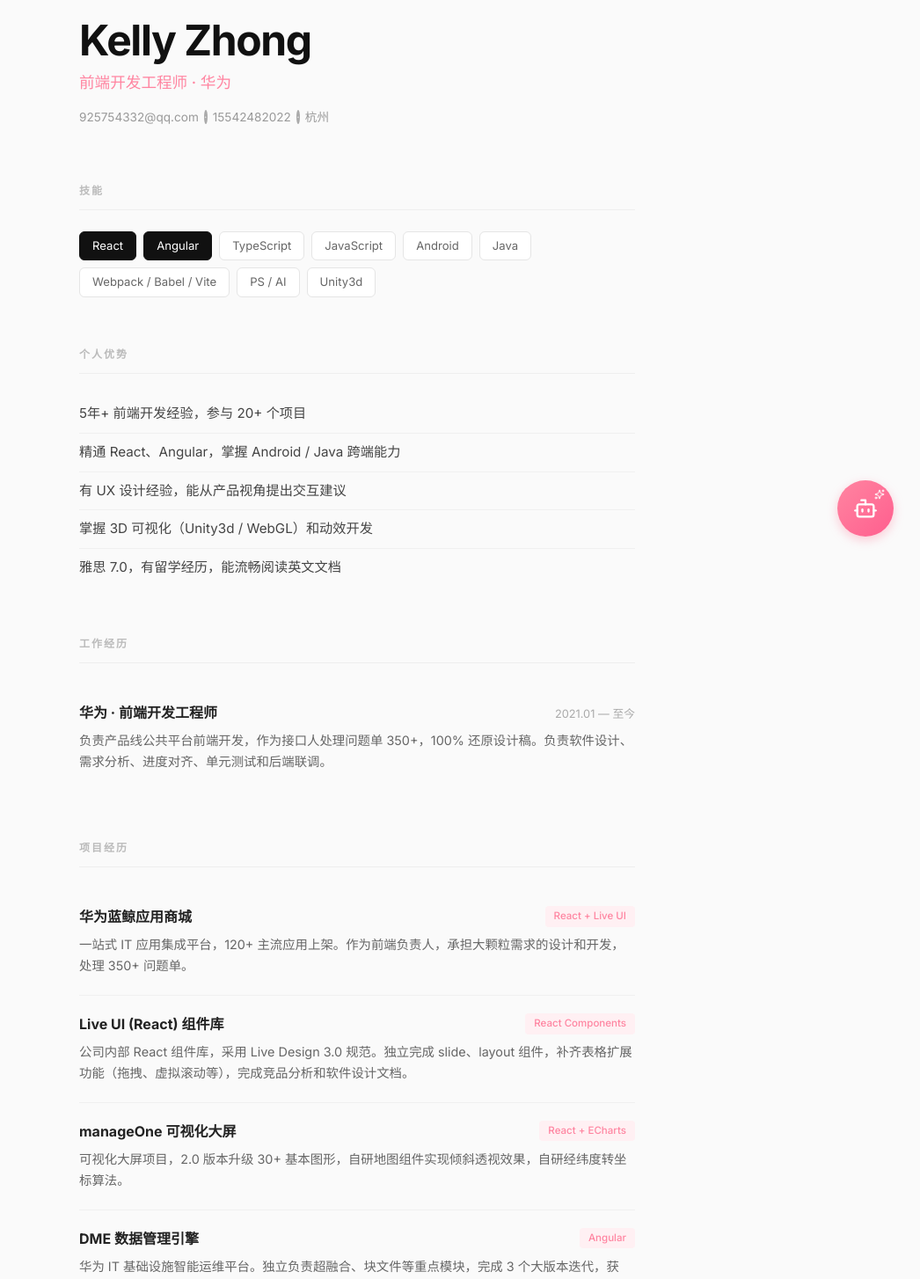
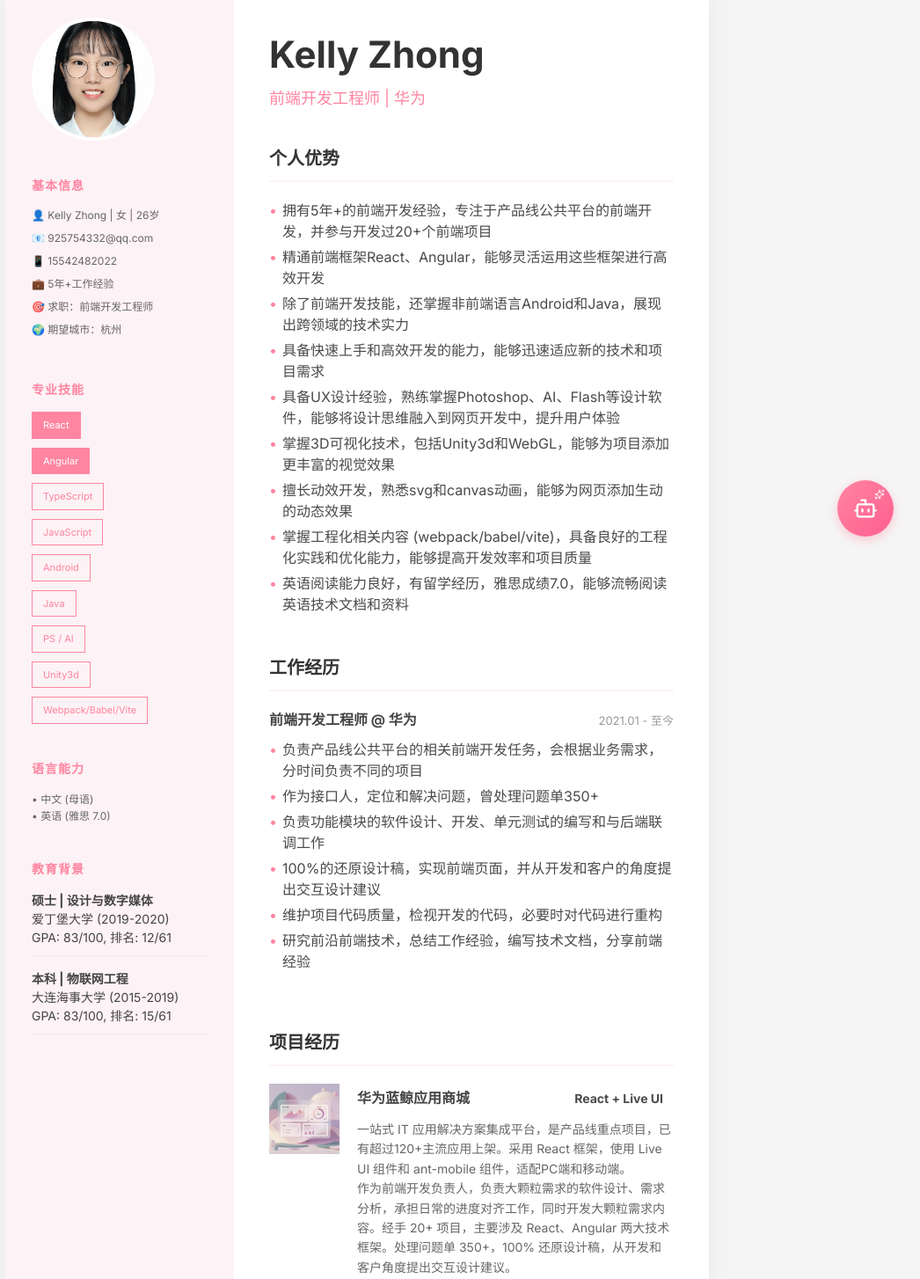
Before and after one commit to 925754332-dev/pinkdev-portfolio, a React (Vite) app: page /resume in a window 1280 px wide. Shown: the part 160-1614 px from the top of the page at 88% size, without its empty margins (234-1280 px from the left). Built offline with nearby package versions, Linux system fonts and the light colour scheme.

Commit message:
restore original resume

```diff
--- a/src/pages/Resume.css
+++ b/src/pages/Resume.css
@@ -1,210 +1,231 @@
 .resume-page {
-  background: #fafafa;
+  background-color: #f5f5f5;
   min-height: 100vh;
-  padding: 0;
-  font-family: 'Inter', -apple-system, sans-serif;
+  padding: 40px 20px;
+  display: flex;
+  justify-content: center;
+  font-family: 'Inter', sans-serif;
 }
 
-.resume-content {
-  max-width: 680px;
-  margin: 0 auto;
-  padding: 80px 24px 120px;
+.resume-paper {
+  width: 800px;
+  background-color: white;
+  display: flex;
+  box-shadow: 0 10px 30px rgba(0, 0, 0, 0.05);
+  min-height: 1100px; /* A4 Ratio approx */
 }
 
-/* Hero */
-.resume-hero {
-  margin-bottom: 64px;
+/* --- Sidebar --- */
+.resume-sidebar {
+  width: 260px;
+  background-color: #FDF2F5;
+  padding: 40px 30px;
+  display: flex;
+  flex-direction: column;
+  gap: 40px;
 }
 
-.resume-hero h1 {
-  font-size: 3em;
-  font-weight: 800;
-  color: #111;
-  margin: 0;
-  letter-spacing: -0.03em;
-  line-height: 1.1;
+.resume-avatar {
+  width: 140px;
+  height: 140px;
+  border-radius: 50%;
+  background-color: #FF85A1;
+  overflow: hidden;
+  border: 4px solid white;
 }
 
-.hero-subtitle {
-  font-size: 1.1em;
-  color: #FF85A1;
-  margin: 8px 0 0;
-  font-weight: 500;
+.resume-avatar img {
+  width: 100%;
+  height: 100%;
+  object-fit: cover;
 }
 
-.hero-contact {
-  margin-top: 16px;
-  font-size: 0.85em;
-  color: #999;
+.resume-section-title {
+  font-size: 14px;
+  font-weight: 800;
+  color: #FF85A1;
+  letter-spacing: 1px;
+  margin-bottom: 15px;
+  text-transform: uppercase;
 }
 
-.hero-contact .dot {
-  margin: 0 6px;
-  color: #ddd;
+.contact-item, .social-item {
+  font-size: 12px;
+  color: #666;
+  margin-bottom: 8px;
+  display: block;
+  text-decoration: none;
 }
 
-/* Sections */
-.resume-section {
-  margin-bottom: 56px;
+.skills-list {
+  display: flex;
+  flex-direction: column;
+  gap: 10px;
 }
 
-.resume-section h2 {
-  font-size: 0.75em;
-  font-weight: 700;
-  text-transform: uppercase;
-  letter-spacing: 2px;
-  color: #bbb;
-  margin: 0 0 24px;
-  padding-bottom: 12px;
-  border-bottom: 1px solid #eee;
+.skill-tag {
+  padding: 6px 12px;
+  font-size: 11px;
+  border: 1px solid #FF85A1;
+  color: #FF85A1;
+  display: inline-block;
+  width: fit-content;
 }
 
-/* Tags */
-.tags {
-  display: flex;
-  flex-wrap: wrap;
-  gap: 8px;
+.skill-tag.solid {
+  background-color: #FF85A1;
+  color: white;
 }
 
-.tag {
-  font-size: 0.82em;
+.lang-item, .interest-text {
+  font-size: 12px;
   color: #666;
-  padding: 6px 14px;
-  border: 1px solid #e5e5e5;
-  border-radius: 6px;
-  background: white;
-  cursor: default;
-  transition: all 0.15s;
+  line-height: 1.6;
 }
 
-.tag.active {
-  background: #111;
-  color: white;
-  border-color: #111;
+/* --- Main Content --- */
+.resume-main {
+  flex: 1;
+  padding: 50px 40px;
+  display: flex;
+  flex-direction: column;
+  gap: 40px;
 }
 
-/* Highlights */
-.highlights {
-  list-style: none;
-  padding: 0;
+.resume-header h1 {
+  font-size: 42px;
   margin: 0;
+  color: #333;
+  font-weight: 800;
 }
 
-.highlights li {
-  padding: 10px 0;
-  border-bottom: 1px solid #f0f0f0;
-  color: #444;
-  font-size: 0.95em;
-  line-height: 1.5;
+.resume-header .tagline {
+  font-size: 18px;
+  color: #FF85A1;
+  margin-top: 5px;
 }
 
-.highlights li:last-child {
-  border-bottom: none;
+.content-block-title {
+  font-size: 20px;
+  font-weight: 800;
+  color: #333;
+  border-bottom: 2px solid #FDF2F5;
+  padding-bottom: 10px;
+  margin-bottom: 20px;
 }
 
-/* Experience */
-.exp {
-  padding: 20px 0;
+.experience-item, .project-item {
+  margin-bottom: 25px;
 }
 
-.exp-header {
+.exp-header, .proj-header {
   display: flex;
   justify-content: space-between;
   align-items: baseline;
   margin-bottom: 8px;
 }
 
-.exp-header strong {
-  font-size: 1em;
-  color: #222;
+.exp-header h3, .proj-header h3 {
+  font-size: 16px;
+  margin: 0;
+  color: #444;
 }
 
-.exp-date {
-  font-size: 0.8em;
-  color: #aaa;
+.date {
+  font-size: 13px;
+  color: #999;
 }
 
-.exp p {
-  font-size: 0.9em;
+.exp-desc, .proj-desc, .summary-text {
+  font-size: 14px;
   color: #666;
-  line-height: 1.7;
+  line-height: 1.6;
   margin: 0;
 }
 
-/* Projects */
-.project {
-  padding: 20px 0;
-  border-bottom: 1px solid #f0f0f0;
+.bullet-list {
+  list-style: none;
+  padding: 0;
+  margin: 10px 0 0 0;
 }
 
-.project:last-child {
-  border-bottom: none;
+.bullet-list li {
+  position: relative;
+  padding-left: 15px;
+  margin-bottom: 5px;
 }
 
-.proj-header {
-  display: flex;
-  justify-content: space-between;
-  align-items: center;
-  margin-bottom: 8px;
+.bullet-list li::before {
+  content: "•";
+  position: absolute;
+  left: 0;
+  color: #FF85A1;
 }
 
-.proj-header strong {
-  font-size: 1em;
-  color: #222;
+.edu-text {
+  font-size: 14px;
+  color: #444;
+  margin-bottom: 15px;
+  padding-bottom: 10px;
+  border-bottom: 1px solid #eee;
 }
 
-.proj-tag {
-  font-size: 0.72em;
-  color: #FF85A1;
-  background: #FFF0F3;
-  padding: 3px 10px;
-  border-radius: 4px;
-  font-weight: 500;
+.project-with-img {
+  display: flex;
+  gap: 20px;
+  align-items: flex-start;
 }
 
-.project p {
-  font-size: 0.9em;
-  color: #666;
-  line-height: 1.7;
-  margin: 0;
+.proj-img {
+  width: 80px;
+  height: 80px;
+  background-color: #f5f5f5;
+  flex-shrink: 0;
 }
 
-/* Education */
-.edu {
-  display: flex;
-  gap: 40px;
+.proj-img img {
+  width: 100%;
+  height: 100%;
+  object-fit: cover;
 }
 
-.edu-item {
-  display: flex;
-  flex-direction: column;
-  gap: 4px;
+/* --- Print Optimization --- */
+@media print {
+  .resume-page {
+    padding: 0;
+    background-color: white;
+  }
+
+  .resume-paper {
+    box-shadow: none;
+    width: 100%;
+    height: 100%;
+  }
+
+  /* 隐藏网页装饰元素 */
+  nav, footer, .chat-widget-container, .contact-btn {
+    display: none !important;
+  }
+
+  /* 确保颜色在打印时保留 */
+  .resume-sidebar {
+    background-color: #FDF2F5 !important;
+    -webkit-print-color-adjust: exact;
+    print-color-adjust: exact;
+  }
+
+  .skill-tag.solid {
+    background-color: #FF85A1 !important;
+    -webkit-print-color-adjust: exact;
+  }
 }
 
-.edu-item strong {
-  font-size: 0.95em;
-  color: #222;
-}
-
-.edu-item span {
-  font-size: 0.82em;
-  color: #aaa;
-}
-
-/* Mobile */
-@media (max-width: 640px) {
-  .resume-content {
-    padding: 48px 20px 80px;
+@media (max-width: 850px) {
+  .resume-paper {
+    width: 100%;
+    flex-direction: column;
   }
-  .resume-hero h1 {
-    font-size: 2.2em;
-  }
-  .edu {
-    flex-direction: column;
-    gap: 16px;
-  }
-  .exp-header {
-    flex-direction: column;
-    gap: 4px;
+  .resume-sidebar {
+    width: 100%;
   }
 }
--- a/src/pages/Resume.tsx
+++ b/src/pages/Resume.tsx
@@ -8,111 +8,184 @@ const Resume = () => {
 
   return (
     <div className="resume-page">
-      <div className="resume-content">
-        {/* Hero */}
-        <header className="resume-hero">
-          <h1>Kelly Zhong</h1>
-          <p className="hero-subtitle">前端开发工程师 · 华为</p>
-          <div className="hero-contact">
-            <span>925754332@qq.com</span>
-            <span className="dot">·</span>
-            <span>15542482022</span>
-            <span className="dot">·</span>
-            <span>杭州</span>
+      <div className="resume-paper">
+        {/* Sidebar */}
+        <aside className="resume-sidebar">
+          <div className="resume-avatar">
+            <img src="/images/钟迎港33038119970222014X---d317a64f-5a57-4112-8336-3ca66b96ab20.jpg" alt="Kelly Zhong" />
           </div>
-        </header>
 
-        {/* Skills */}
-        <section className="resume-section">
-          <h2>技能</h2>
-          <div className="tags">
-            <span className="tag active">React</span>
-            <span className="tag active">Angular</span>
-            <span className="tag">TypeScript</span>
-            <span className="tag">JavaScript</span>
-            <span className="tag">Android</span>
-            <span className="tag">Java</span>
-            <span className="tag">Webpack / Babel / Vite</span>
-            <span className="tag">PS / AI</span>
-            <span className="tag">Unity3d</span>
+          <section>
+            <h2 className="resume-section-title">基本信息</h2>
+            <div className="contact-item">👤 Kelly Zhong | 女 | 26岁</div>
+            <div className="contact-item">📧 925754332@qq.com</div>
+            <div className="contact-item">📱 15542482022</div>
+            <div className="contact-item">💼 5年+工作经验</div>
+            <div className="contact-item">🎯 求职：前端开发工程师</div>
+            <div className="contact-item">🌍 期望城市：杭州</div>
+          </section>
+
+          <section>
+            <h2 className="resume-section-title">专业技能</h2>
+            <div className="skills-list">
+              <span className="skill-tag solid">React</span>
+              <span className="skill-tag solid">Angular</span>
+              <span className="skill-tag">TypeScript</span>
+              <span className="skill-tag">JavaScript</span>
+              <span className="skill-tag">Android</span>
+              <span className="skill-tag">Java</span>
+              <span className="skill-tag">PS / AI</span>
+              <span className="skill-tag">Unity3d</span>
+              <span className="skill-tag">Webpack/Babel/Vite</span>
             </div>
           </section>
 
-        {/* Strengths */}
-        <section className="resume-section">
-          <h2>个人优势</h2>
-          <ul className="highlights">
-            <li>5年+ 前端开发经验，参与 20+ 个项目</li>
-            <li>精通 React、Angular，掌握 Android / Java 跨端能力</li>
-            <li>有 UX 设计经验，能从产品视角提出交互建议</li>
-            <li>掌握 3D 可视化（Unity3d / WebGL）和动效开发</li>
-            <li>雅思 7.0，有留学经历，能流畅阅读英文文档</li>
+          <section>
+            <h2 className="resume-section-title">语言能力</h2>
+            <div className="lang-item">• 中文 (母语)</div>
+            <div className="lang-item">• 英语 (雅思 7.0)</div>
+          </section>
+
+          <section>
+            <h2 className="resume-section-title">教育背景</h2>
+            <div className="edu-text">
+              <strong>硕士 | 设计与数字媒体</strong><br />
+              爱丁堡大学 (2019-2020)<br />
+              GPA: 83/100, 排名: 12/61
+            </div>
+            <div className="edu-text">
+              <strong>本科 | 物联网工程</strong><br />
+              大连海事大学 (2015-2019)<br />
+              GPA: 83/100, 排名: 15/61
+            </div>
+          </section>
+        </aside>
+
+        {/* Main Content */}
+        <main className="resume-main">
+          <header className="resume-header">
+            <h1>Kelly Zhong</h1>
+            <p className="tagline">前端开发工程师 | 华为</p>
+          </header>
+
+          <section>
+            <h2 className="content-block-title">个人优势</h2>
+            <ul className="bullet-list">
+              <li>拥有5年+的前端开发经验，专注于产品线公共平台的前端开发，并参与开发过20+个前端项目</li>
+              <li>精通前端框架React、Angular，能够灵活运用这些框架进行高效开发</li>
+              <li>除了前端开发技能，还掌握非前端语言Android和Java，展现出跨领域的技术实力</li>
+              <li>具备快速上手和高效开发的能力，能够迅速适应新的技术和项目需求</li>
+              <li>具备UX设计经验，熟练掌握Photoshop、AI、Flash等设计软件，能够将设计思维融入到网页开发中，提升用户体验</li>
+              <li>掌握3D可视化技术，包括Unity3d和WebGL，能够为项目添加更丰富的视觉效果</li>
+              <li>擅长动效开发，熟悉svg和canvas动画，能够为网页添加生动的动态效果</li>
+              <li>掌握工程化相关内容 (webpack/babel/vite)，具备良好的工程化实践和优化能力，能够提高开发效率和项目质量</li>
+              <li>英语阅读能力良好，有留学经历，雅思成绩7.0，能够流畅阅读英语技术文档和资料</li>
             </ul>
           </section>
 
-        {/* Experience */}
-        <section className="resume-section">
-          <h2>工作经历</h2>
-          <div className="exp">
+          <section>
+            <h2 className="content-block-title">工作经历</h2>
+            <div className="experience-item">
               <div className="exp-header">
-              <strong>华为 · 前端开发工程师</strong>
-              <span className="exp-date">2021.01 — 至今</span>
+                <h3>前端开发工程师 @ 华为</h3>
+                <span className="date">2021.01 - 至今</span>
               </div>
-            <p>负责产品线公共平台前端开发，作为接口人处理问题单 350+，100% 还原设计稿。负责软件设计、需求分析、进度对齐、单元测试和后端联调。</p>
+              <ul className="bullet-list">
+                <li>负责产品线公共平台的相关前端开发任务，会根据业务需求，分时间负责不同的项目</li>
+                <li>作为接口人，定位和解决问题，曾处理问题单350+</li>
+                <li>负责功能模块的软件设计、开发、单元测试的编写和与后端联调工作</li>
+                <li>100%的还原设计稿，实现前端页面，并从开发和客户的角度提出交互设计建议</li>
+                <li>维护项目代码质量，检视开发的代码，必要时对代码进行重构</li>
+                <li>研究前沿前端技术，总结工作经验，编写技术文档，分享前端经验</li>
+              </ul>
             </div>
           </section>
 
-        {/* Projects */}
-        <section className="resume-section">
-          <h2>项目经历</h2>
+          <section>
+            <h2 className="content-block-title">项目经历</h2>
 
-          <div className="project">
+            <div className="project-item">
+              <div className="project-with-img">
+                <div className="proj-img">
+                  <img src="/images/generated-1772463847239.png" alt="华为蓝鲸应用商城" />
+                </div>
+                <div>
                   <div className="proj-header">
-              <strong>华为蓝鲸应用商城</strong>
-              <span className="proj-tag">React + Live UI</span>
+                    <h3>华为蓝鲸应用商城</h3>
+                    <span className="proj-badge">React + Live UI</span>
                   </div>
-            <p>一站式 IT 应用集成平台，120+ 主流应用上架。作为前端负责人，承担大颗粒需求的设计和开发，处理 350+ 问题单。</p>
+                  <p className="proj-desc">一站式 IT 应用解决方案集成平台，是产品线重点项目，已有超过120+主流应用上架。采用 React 框架，使用 Live UI 组件和 ant-mobile 组件，适配PC端和移动端。</p>
+                  <p className="proj-desc">作为前端开发负责人，负责大颗粒需求的软件设计、需求分析，承担日常的进度对齐工作，同时开发大颗粒需求内容。经手 20+ 项目，主要涉及 React、Angular 两大技术框架。处理问题单 350+，100% 还原设计稿，从开发和客户角度提出交互设计建议。</p>
+                </div>
+              </div>
             </div>
 
-          <div className="project">
+            <div className="project-item">
+              <div className="project-with-img">
+                <div className="proj-img">
+                  <img src="/images/generated-1772462706845.png" alt="Live UI 组件库" />
+                </div>
+                <div>
                   <div className="proj-header">
-              <strong>Live UI (React) 组件库</strong>
-              <span className="proj-tag">React Components</span>
+                    <h3>Live UI (React) 组件库</h3>
+                    <span className="proj-badge">React Components</span>
                   </div>
-            <p>公司内部 React 组件库，采用 Live Design 3.0 规范。独立完成 slide、layout 组件，补齐表格扩展功能（拖拽、虚拟滚动等），完成竞品分析和软件设计文档。</p>
+                  <p className="proj-desc">该 React 组件库为公司内部项目，项目供产品线所有 React 前端项目使用，采用最新的 Live Design 3.0 规范。</p>
+                  <ul className="bullet-list compact">
+                    <li>独立完成两个组件 slide、layout</li>
+                    <li>独立补齐了表格的拓展功能：表格拖拽、表格下展、总结栏、虚拟滚动等</li>
+                    <li>完成组件动效实现（select、modal、drawer、tag group、checkbox）</li>
+                    <li>完成竞品分析，充分理解4+1设计原则，绘制逻辑视图、流程图，输出软件设计文档</li>
+                    <li>编写4个组件的单元测试，覆盖率均达到70%以上</li>
+                    <li>作为组件的接口人，精准定位解决全组件问题30+</li>
+                  </ul>
+                </div>
+              </div>
             </div>
 
-          <div className="project">
+            <div className="project-item">
+              <div className="project-with-img">
+                <div className="proj-img">
+                  <img src="/images/generated-1772462714234.png" alt="manageOne 可视化大屏" />
+                </div>
+                <div>
                   <div className="proj-header">
-              <strong>manageOne 可视化大屏</strong>
-              <span className="proj-tag">React + ECharts</span>
+                    <h3>manageOne 可视化大屏项目</h3>
+                    <span className="proj-badge">React + ECharts</span>
                   </div>
-            <p>可视化大屏项目，2.0 版本升级 30+ 基本图形，自研地图组件实现倾斜透视效果，自研经纬度转坐标算法。</p>
+                  <p className="proj-desc">该项目为产品线内普遍使用的可视化大屏项目，被 dme 等项目使用，实现简单编辑就生成酷炫大屏的功能。采用 React 框架和 Echarts。</p>
+                  <ul className="bullet-list compact">
+                    <li>开发2.0版本，采用新的视觉规范，对线型图、饼图、面积图等10+基本图形进行了功能升级，增加了样式颜色自定义功能</li>
+                    <li>无修改引入问题，重构图形编辑页面和项目代码结构，缩减代码10%</li>
+                    <li>自己独立研发了地图组件，实现倾斜+透视效果</li>
+                    <li>使用自研的经纬度转坐标算法，满足通过省份来定位，还能够改变颜色，阴影样式等</li>
+                  </ul>
+                </div>
+              </div>
             </div>
 
-          <div className="project">
+            <div className="project-item">
+              <div className="project-with-img">
+                <div className="proj-img">
+                  <img src="/images/generated-1772462667875.png" alt="DME 数据管理引擎" />
+                </div>
+                <div>
                   <div className="proj-header">
-              <strong>DME 数据管理引擎</strong>
-              <span className="proj-tag">Angular</span>
+                    <h3>DME 数据管理引擎</h3>
+                    <span className="proj-badge">Angular</span>
                   </div>
-            <p>华为 IT 基础设施智能运维平台。独立负责超融合、块文件等重点模块，完成 3 个大版本迭代，获「版本之星」称号。</p>
+                  <p className="proj-desc">该项目为华为 IT 基础设施智能运维与数据智能管理平台，使用 Angular 框架。</p>
+                  <ul className="bullet-list compact">
+                    <li>独立负责超融合、块文件发放等重点模块的开发，完成3个大版本迭代的开发</li>
+                    <li>并担任虚拟化模块的接口人，负责定位和解决问题</li>
+                    <li>在不熟悉项目的情况下也能快速定位，迅速承担责任，修改问题单50+</li>
+                    <li>获得版本之星称号</li>
+                  </ul>
                 </div>
-        </section>
-
-        {/* Education */}
-        <section className="resume-section">
-          <h2>教育背景</h2>
-          <div className="edu">
-            <div className="edu-item">
-              <strong>硕士 · 设计与数字媒体</strong>
-              <span>爱丁堡大学 (2019-2020) · GPA 83/100</span>
-            </div>
-            <div className="edu-item">
-              <strong>本科 · 物联网工程</strong>
-              <span>大连海事大学 (2015-2019) · GPA 83/100</span>
               </div>
             </div>
           </section>
+        </main>
       </div>
     </div>
   );
```
Lines whose indentation alone changed are shown as unchanged.
